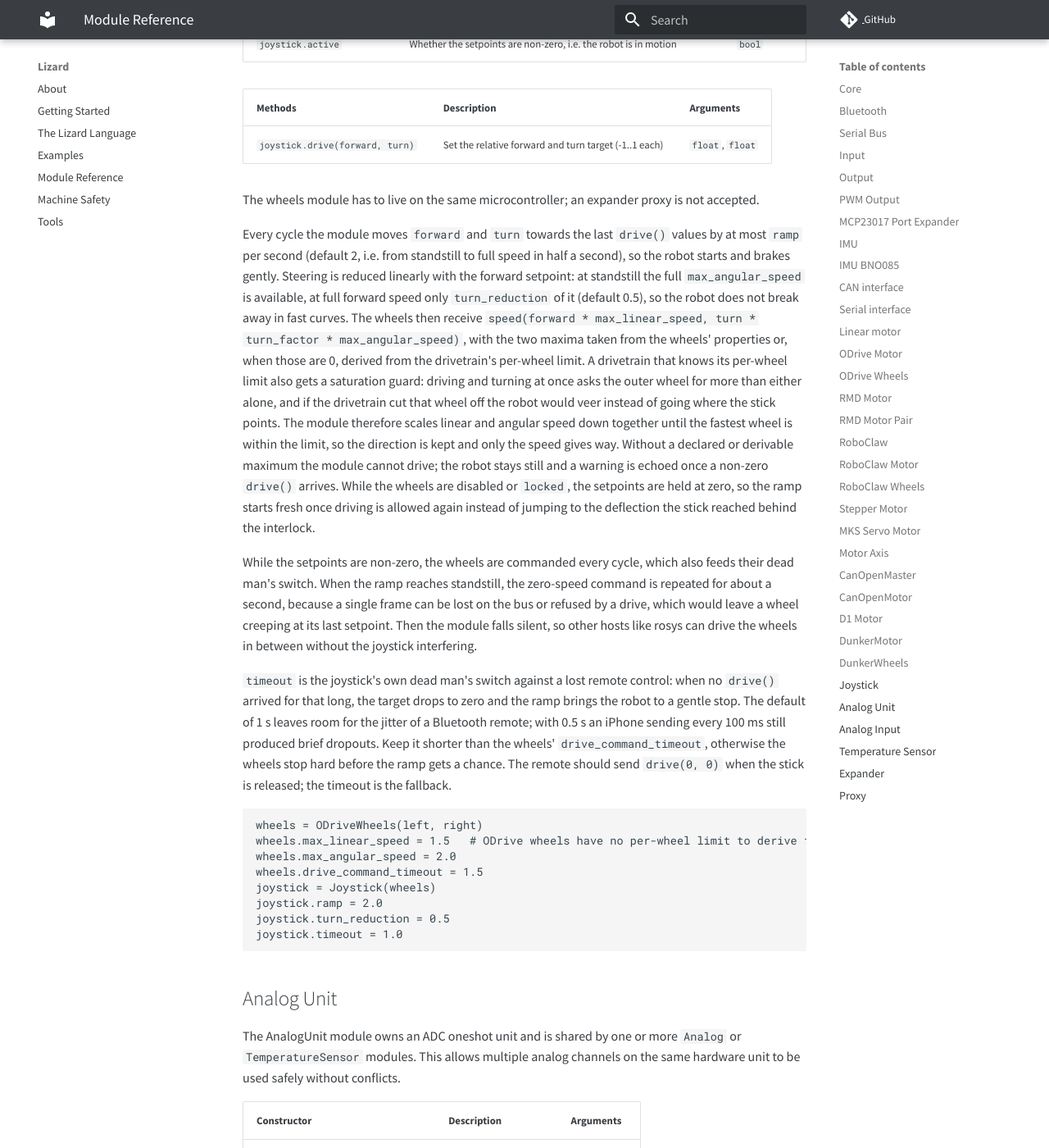
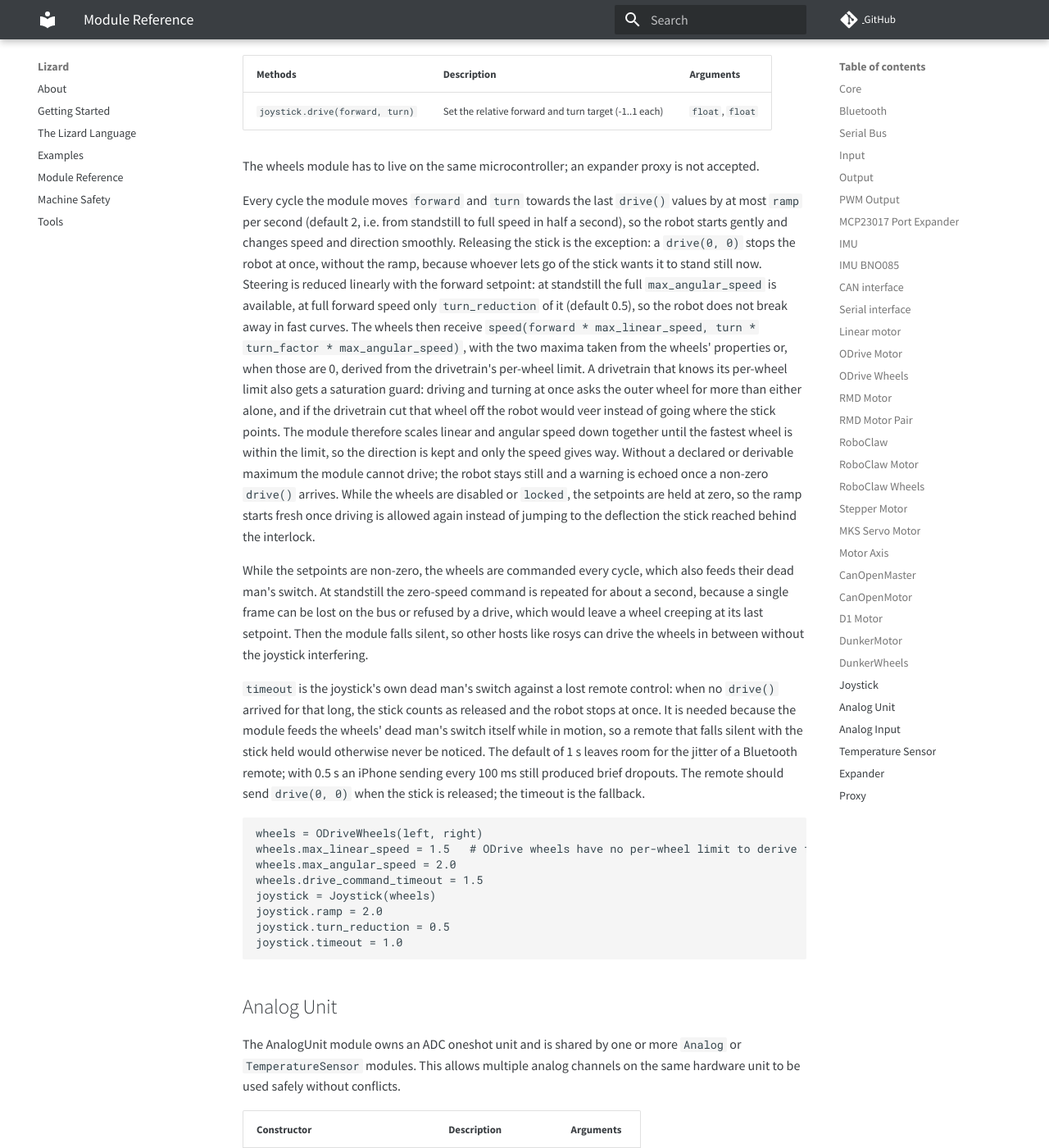
Before and after one commit to zauberzeug/lizard, an MkDocs documentation site: the page built from docs/module_reference.md, in a window 1280 px wide and 1400 px high, scrolled down 39906 px. Shown: the whole window at 82% size. Built offline with MkDocs 1.6.1 and Material for MkDocs 9.7.7, drawn with Linux system fonts in a browser that asks for light colours; comment, search, counter and statistics services are not loaded; some of the changed text lies outside the part shown.

Commit message:
Stop at once when the joystick is released instead of ramping down
Whoever lets go of the stick wants the robot to stand still now. A zero
target, whether from drive(0, 0) or from the timeout, now sets the
setpoints to zero directly; the ramp only shapes starts and changes of
speed and direction while the stick is held. The timeout stops at once
too, since it means the same thing: the stick is gone.

Co-Authored-By: Claude Fable 5.1 <noreply@anthropic.com>

````diff
--- a/docs/module_reference.md
+++ b/docs/module_reference.md
@@ -1171,14 +1171,14 @@ The wheels' `enabled`, `locked` and `drive_command_timeout` apply unchanged.
 | ----------------------------- | ---------------------- | --------------- |
 | `joystick = Joystick(wheels)` | Wheels module to drive | a wheels module |
 
-| Properties                | Description                                                              | Data type |
-| ------------------------- | ------------------------------------------------------------------------ | --------- |
-| `joystick.ramp`           | Maximum change of the relative setpoints per second (0 = no ramp)        | `float`   |
-| `joystick.turn_reduction` | Share of the turn rate left at full forward speed (clamped to 0..1)      | `float`   |
-| `joystick.timeout`        | Ramp down to a stop when no `drive()` arrives for this long (s, 0 = off) | `float`   |
-| `joystick.forward`        | Current ramped forward setpoint (-1..1)                                  | `float`   |
-| `joystick.turn`           | Current ramped turn setpoint (-1..1)                                     | `float`   |
-| `joystick.active`         | Whether the setpoints are non-zero, i.e. the robot is in motion          | `bool`    |
+| Properties                | Description                                                         | Data type |
+| ------------------------- | ------------------------------------------------------------------- | --------- |
+| `joystick.ramp`           | Maximum change of the relative setpoints per second (0 = no ramp)   | `float`   |
+| `joystick.turn_reduction` | Share of the turn rate left at full forward speed (clamped to 0..1) | `float`   |
+| `joystick.timeout`        | Stop when no `drive()` arrives for this long (s, 0 = off)           | `float`   |
+| `joystick.forward`        | Current ramped forward setpoint (-1..1)                             | `float`   |
+| `joystick.turn`           | Current ramped turn setpoint (-1..1)                                | `float`   |
+| `joystick.active`         | Whether the setpoints are non-zero, i.e. the robot is in motion     | `bool`    |
 
 | Methods                         | Description                                           | Arguments        |
 | ------------------------------- | ----------------------------------------------------- | ---------------- |
@@ -1186,7 +1186,8 @@ The wheels' `enabled`, `locked` and `drive_command_timeout` apply unchanged.
 
 The wheels module has to live on the same microcontroller; an expander proxy is not accepted.
 
-Every cycle the module moves `forward` and `turn` towards the last `drive()` values by at most `ramp` per second (default 2, i.e. from standstill to full speed in half a second), so the robot starts and brakes gently.
+Every cycle the module moves `forward` and `turn` towards the last `drive()` values by at most `ramp` per second (default 2, i.e. from standstill to full speed in half a second), so the robot starts gently and changes speed and direction smoothly.
+Releasing the stick is the exception: a `drive(0, 0)` stops the robot at once, without the ramp, because whoever lets go of the stick wants it to stand still now.
 Steering is reduced linearly with the forward setpoint: at standstill the full `max_angular_speed` is available, at full forward speed only `turn_reduction` of it (default 0.5), so the robot does not break away in fast curves.
 The wheels then receive `speed(forward * max_linear_speed, turn * turn_factor * max_angular_speed)`, with the two maxima taken from the wheels' properties or, when those are 0, derived from the drivetrain's per-wheel limit.
 A drivetrain that knows its per-wheel limit also gets a saturation guard: driving and turning at once asks the outer wheel for more than either alone, and if the drivetrain cut that wheel off the robot would veer instead of going where the stick points.
@@ -1195,12 +1196,12 @@ Without a declared or derivable maximum the module cannot drive; the robot stays
 While the wheels are disabled or `locked`, the setpoints are held at zero, so the ramp starts fresh once driving is allowed again instead of jumping to the deflection the stick reached behind the interlock.
 
 While the setpoints are non-zero, the wheels are commanded every cycle, which also feeds their dead man's switch.
-When the ramp reaches standstill, the zero-speed command is repeated for about a second, because a single frame can be lost on the bus or refused by a drive, which would leave a wheel creeping at its last setpoint.
+At standstill the zero-speed command is repeated for about a second, because a single frame can be lost on the bus or refused by a drive, which would leave a wheel creeping at its last setpoint.
 Then the module falls silent, so other hosts like rosys can drive the wheels in between without the joystick interfering.
 
-`timeout` is the joystick's own dead man's switch against a lost remote control: when no `drive()` arrived for that long, the target drops to zero and the ramp brings the robot to a gentle stop.
+`timeout` is the joystick's own dead man's switch against a lost remote control: when no `drive()` arrived for that long, the stick counts as released and the robot stops at once.
+It is needed because the module feeds the wheels' dead man's switch itself while in motion, so a remote that falls silent with the stick held would otherwise never be noticed.
 The default of 1 s leaves room for the jitter of a Bluetooth remote; with 0.5 s an iPhone sending every 100 ms still produced brief dropouts.
-Keep it shorter than the wheels' `drive_command_timeout`, otherwise the wheels stop hard before the ramp gets a chance.
 The remote should send `drive(0, 0)` when the stick is released; the timeout is the fallback.
 
 ```
````
Also changed, not shown: 2 other files.
